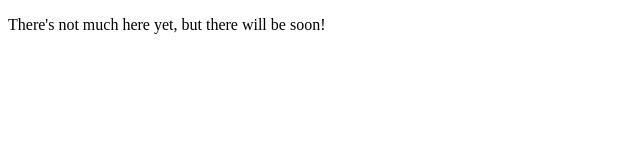
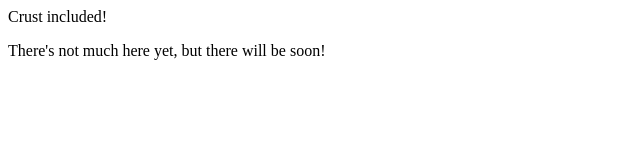
Before and after one commit to speelynet-archive/home, a website: page src/index.html in a window 1280 px wide. Shown: the whole page, without its empty margins (0-640 px from the left). Drawn offline with Linux system fonts and the light colour scheme.

Commit message:
Add dynamic subheading

```diff
--- /dev/null
+++ b/src/components/subheading.js
@@ -0,0 +1,15 @@
+const subheadings = [
+  "Crust included",
+  "The speeliest of nets",
+  `Now ${Math.floor(Math.random() * 899 + 101)}% more speely`,
+  "It's dot com"
+];
+
+class subheading extends HTMLElement {
+  constructor() {
+    super();
+    this.innerHTML = subheadings[Math.floor(Math.random() * subheadings.length)] + "!";
+  }
+}
+
+window.customElements.define("sub-heading", subheading);
--- a/src/index.html
+++ b/src/index.html
@@ -6,9 +6,11 @@
 		<link rel="icon" href="favicon.ico">
 		<meta name="viewport" content="width=device-width, initial-scale=1.0">
 		<script type="module" src="https://speely.net/components"></script>
+		<script type="module" src="index.js"></script>
 	</head>
 	<body>
 		<custom-page>
+			<sub-heading slot="sub"></sub-heading>
 			<p>There's not much here yet, but there will be soon!</p>
 		</custom-page>
 	</body>
--- /dev/null
+++ b/src/index.js
@@ -0,0 +1 @@
+import ("./components/subheading.js");
```
Also changed, not shown: stories/placeholder.stories.js (deleted, +0 -5 lines), stories/subheading.stories.js (added, +5 -0 lines), .storybook/preview.js.
